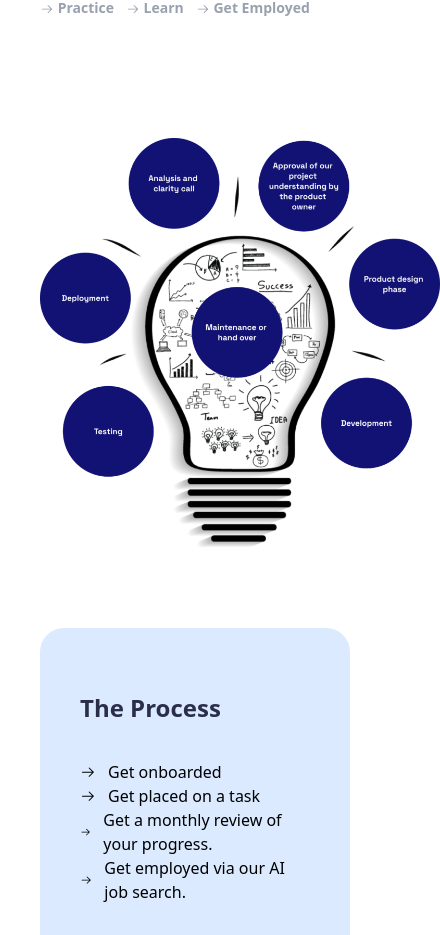
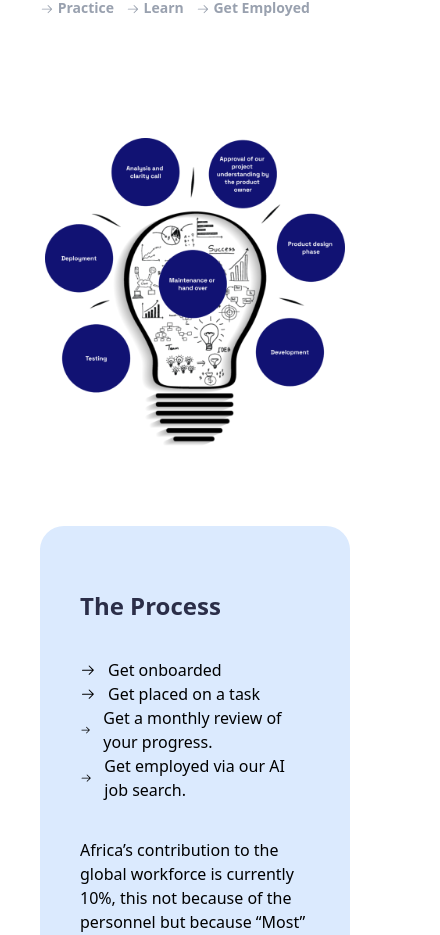
Before and after one commit to AyobamiOluwasegunLawal/enforcamentor, a Next.js app: page /Internshipsiwes in a window 390 px wide. Shown: the part 977-1912 px from the top of the page, 440 px wide, since content can reach past the window. Built offline with nearby package versions, Linux system fonts and the light colour scheme.

Commit message:
adjust bulb image

```diff
--- a/app/Internshipsiwes/page.js
+++ b/app/Internshipsiwes/page.js
@@ -79,7 +79,7 @@ const page = () => {
           </div>
 
           <div className="flex flex-col md:flex-row px-10 gap-20 mb-20">
-            <div className="w-[400px] mx-auto md:w-[800px] lg:w-[1000px]">
+            <div className="w-[300px] mx-auto md:w-[800px] lg:w-[1000px]">
               <Image src={image.bulb} alt={"siwes picture"}  className="w-full"/>
             </div>
 
```
